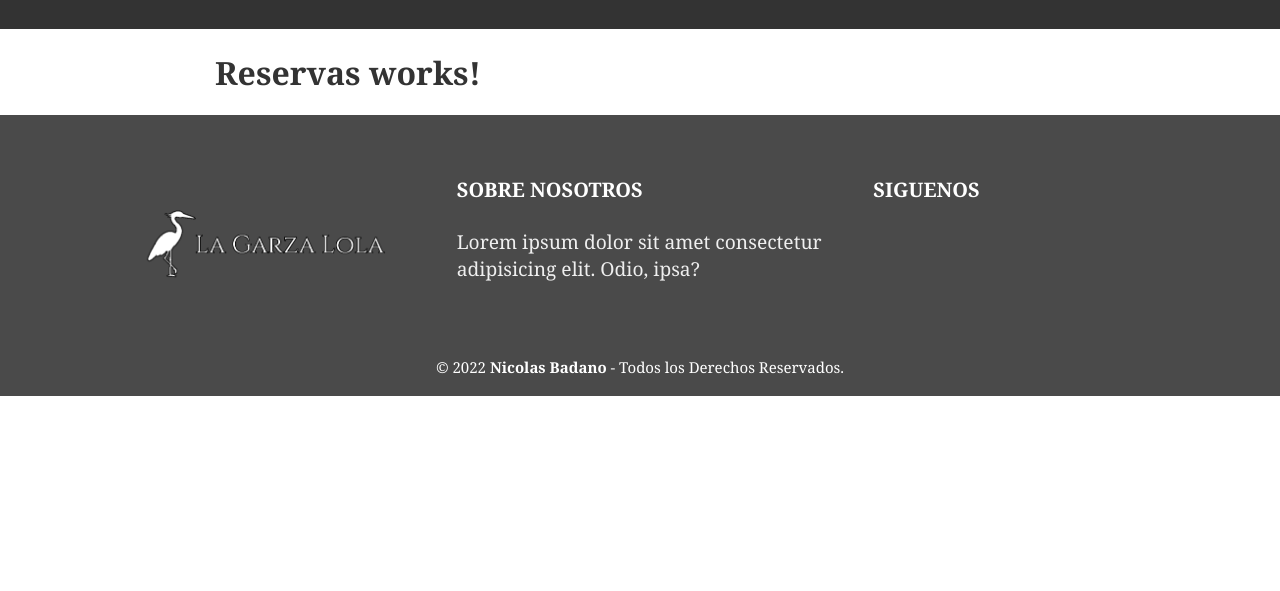
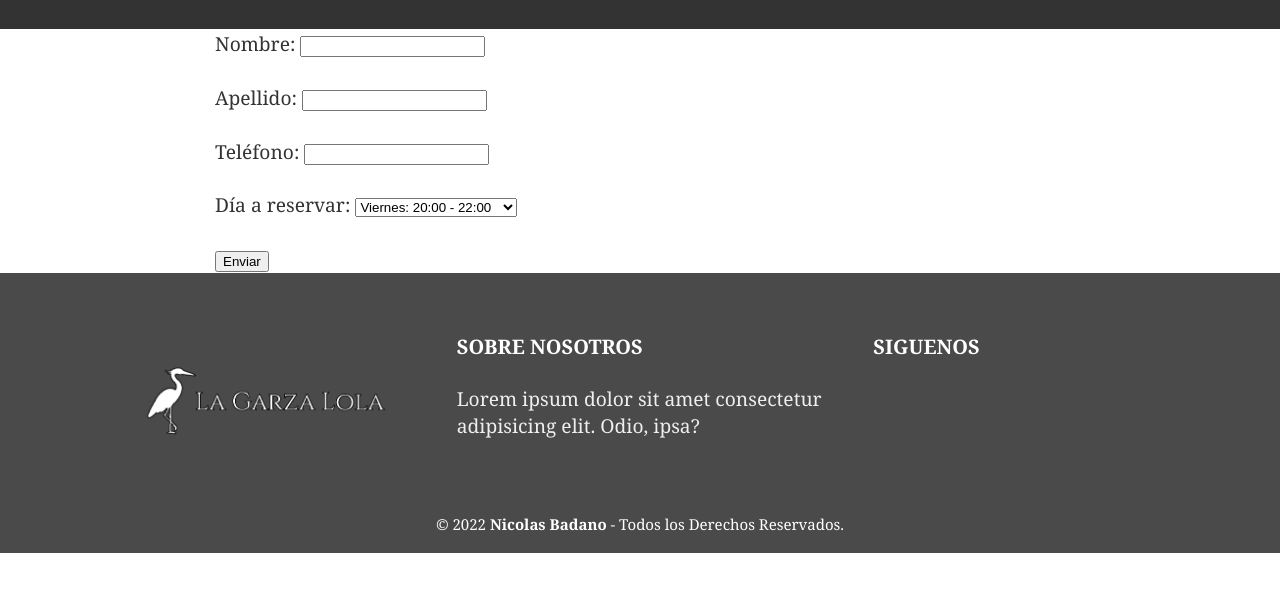
Before and after one commit to badano-nicolas/web-dev-coderhouse, a plain HTML site: page pages/bookings.html in a window 1280 px wide. Shown: the part 113-704 px from the top of the page. Drawn offline with Linux system fonts and the light colour scheme.

Commit message:
Added form for bookings

```diff
--- a/pages/bookings.html
+++ b/pages/bookings.html
@@ -27,9 +27,37 @@
 
     <main class="main">
         <div class="container">
-           <h1>Reservas works!</h1>
+            <form action="/action_page.php">
+                <label for="fname">Nombre:</label>
+                <input type="text" id="fname" name="fname">
+                <br><br>
+
+                <label for="lname">Apellido:</label>
+                <input type="text" id="lname" name="lname">
+                <br><br>
+
+                <label for="phone">Teléfono:</label>
+                <input type="tel" id="phone" name="phone">
+                <br><br>
+
+                <label for="day">Día a reservar:</label>
+                <select name="days" id="day">
+                    <option value="volvo">Viernes: 20:00 - 22:00</option>
+                    <option value="volvo">Viernes: 22:00 - 00:00</option>
+                    <option value="saab">Sabado: 12:00 - 14:00</option>
+                    <option value="saab">Sabado: 14:00 - 16:00</option>
+                    <option value="opel">Sabado: 20:00 - 22:00</option>
+                    <option value="opel">Sabado: 22:00 - 00:00</option>
+                    <option value="audi">Domingo: 12:00 - 14:00</option>
+                    <option value="audi">Domingo: 14:00 - 16:00</option>
+                </select>
+                <br><br>
+
+                <input type="submit" value="Enviar">
+              </form>
         </div>
     </main>
+
 
     <footer class="footer">
         <div class="footer-container-1">
```
